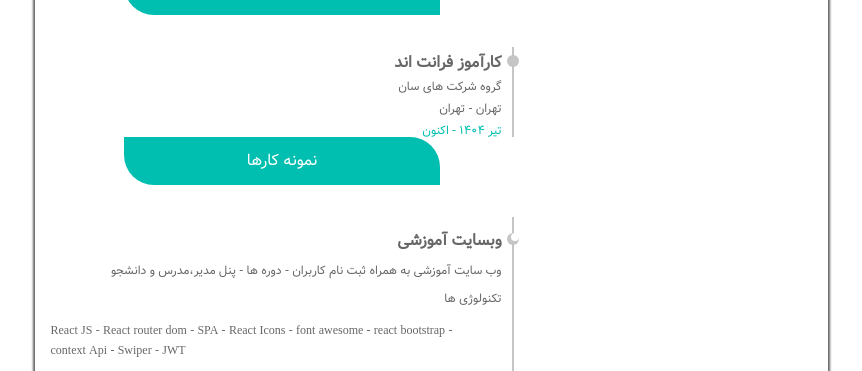
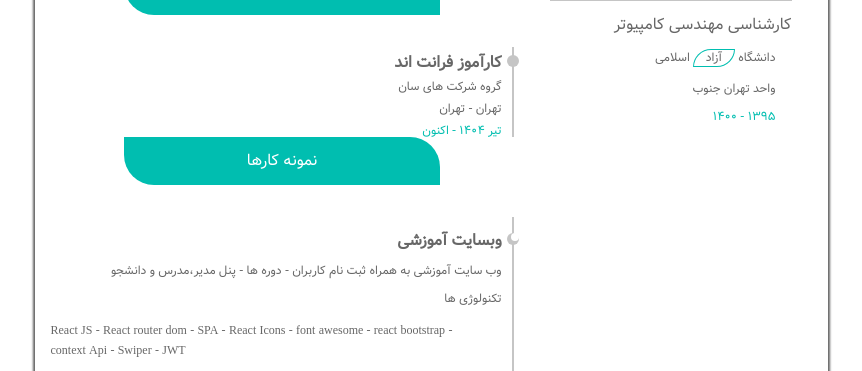
Before and after one commit to AmirNouri97/son-resume-project, a plain HTML site: page src/index.html in a window 1280 px wide. Shown: the part 323-694 px from the top of the page, without its empty margins (209-1071 px from the left). Drawn offline with Linux system fonts and the light colour scheme; files whose address does not match are found by name.

Commit message:
style:add education section styles

```diff
--- a/src/style/style.css
+++ b/src/style/style.css
@@ -222,3 +222,56 @@ width: 24px;
     align-items: center;
     column-gap: 16px;
 }
+/*education*/
+.main__section{
+    padding: 20px;
+}
+.main__section__title{
+    font-family: 'Vazir-bold';
+    color: var(--color-green-dark);
+    text-align: center;
+    border-bottom: 2px solid var(--color-gray-light);
+    padding-bottom: 6px;
+}
+.main__section__content{
+    padding-top: 16px;
+display: flex;
+flex-direction: column;
+justify-content: center;
+width: 100%;
+}
+.main__section__education{
+    direction: rtl;
+display: flex;
+flex-direction: column;
+justify-content: center;
+width: 100%;
+row-gap: 16px;
+}
+.education__title{
+color: var(--color-gray);
+font-size: 16px;
+}
+.education__university{
+color: var(--color-gray);
+font-size: 12px;
+    padding-right: 16px;
+}
+.education__city{
+color: var(--color-gray);
+font-size: 12px;
+    padding-right: 16px;
+}
+.education__duration{
+color: var(--color-green-light);
+font-size: 12px;
+    padding-right: 16px;
+}
+.education__university span{
+    border: 1px solid var(--color-green-light);
+    border-radius: 20px 0 20px 0;
+    display: inline-block;
+    width: 40px;
+    text-align: center;
+    padding: 2px 0;
+}
```
